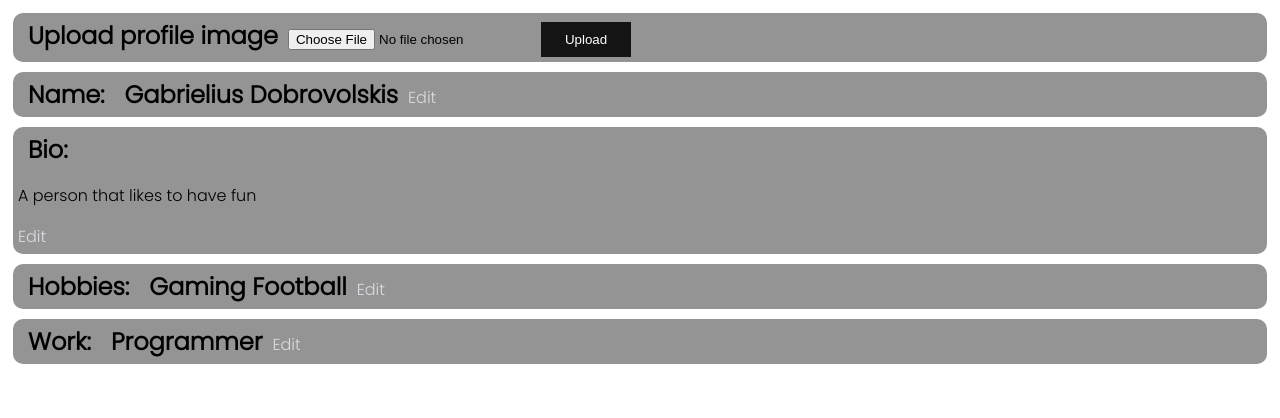
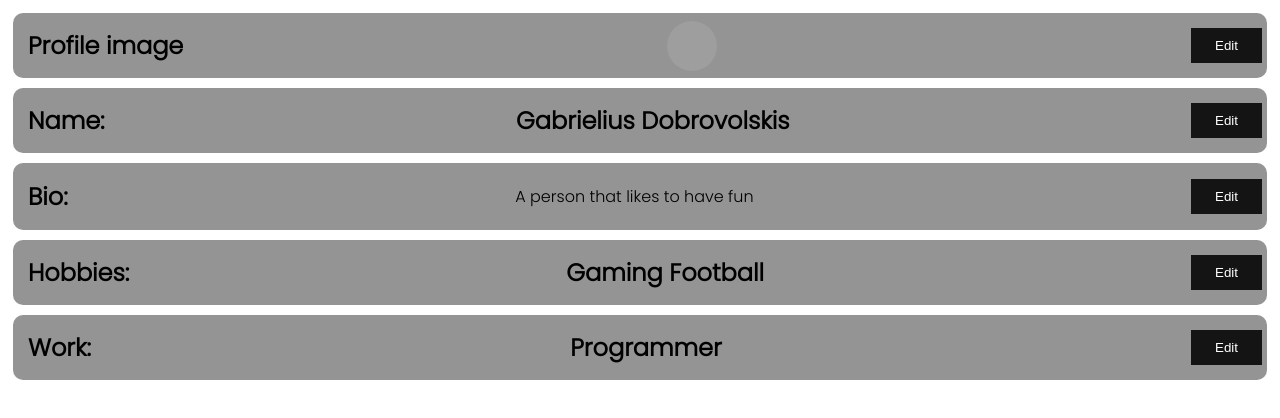
Before and after one commit to GabrieliusD/react-chat-app-client, a React (Create React App) app: page /upload in a window 1280 px wide. Shown: the top 418 px of the page. Built offline with nearby package versions, Linux system fonts and the light colour scheme; sample sign-in values are in the browser's storage.

Commit message:
update full name modal

```diff
--- a/src/components/menu/menu.css
+++ b/src/components/menu/menu.css
@@ -131,11 +131,13 @@ a {
 }
 
 .setting-wrapper{
-    flex-direction:row;
+    display: flex;
     background-color: rgb(78, 78, 78, 0.6);
     border-radius: 10px;
     padding: 5px;
     margin: 5px;
+    justify-content:space-between;
+    align-items: center;
 }
 
 h1{
@@ -143,5 +145,15 @@ h1{
 }
 h2{
     margin: 10px;
-    display: inline;
 }
+
+.settings-profile-img {
+    width: 50px;
+    height: 50px;
+    border-radius: 50%;
+}
+
+.bio-text{
+    width: 80%;
+    min-height: 200px;
+}
--- a/src/components/menu/menu.jsx
+++ b/src/components/menu/menu.jsx
@@ -8,7 +8,29 @@ import { default as Modal } from "../modal/Modal";
 export default function Menu() {
   const { dispatch } = useContext(AuthContext);
   const [file, setFile] = useState(null);
-  const [showModal, setShowModal] = useState(false);
+
+  //state for opening and closing models
+  const [showImageModal, setShowImageModal] = useState(false);
+  const [showNameModal, setShowNameModal] = useState(false);
+  const [showBioModal, setShowBioModal] = useState(false);
+  const [showHobbiesModal, setShowHobbiesModal] = useState(false);
+  const [showWorkModal, setShowWorkModal] = useState(false);
+
+  //state for updating users first name and last name
+  const [firstName, setFirstName] = useState("");
+  const [lastName, setLastName] = useState("");
+
+  //state for bio
+  const [bio, setBio] = useState("");
+
+  const { user } = useContext(AuthContext);
+  const [image, setImage] = useState(null);
+  const onImageChanged = (e) => {
+    setFile(e.target.files[0]);
+
+    const fileURL = URL.createObjectURL(e.target.files[0]);
+    setImage(fileURL);
+  };
   const uploadFile = async () => {
     let data = new FormData();
     data.append("file", file);
@@ -18,44 +40,153 @@ export default function Menu() {
       mode: "cors",
       method: "POST",
       body: data,
-    }).then((data) =>
+    }).then((data) => {
+      console.log(data.status);
       data.json().then((jsondata) => {
         console.log(jsondata.image);
         dispatch({ type: "UPLOAD_IMAGE", payload: jsondata.image });
-      })
-    );
+      });
+    });
   };
+  const changeUsername = async () => {
+    if (lastName.length === 0 && firstName === 0) return;
+    const data = { firstName, lastName };
+    fetch(`http://localhost:8080/users/profile/name`, {
+      credentials: "include",
+      headers: {
+        "Content-Type": "application/json",
+      },
+      mode: "cors",
+      method: "POST",
+      body: JSON.stringify(data),
+    }).then((data) => {
+      console.log(data.body);
+
+      data.json().then((jsondata) => {
+        console.log(jsondata);
+        //dispatch({ type: "UPLOAD_IMAGE", payload: jsondata.image });
+      });
+    });
+  };
+
+  const updateBio = async () => {
+    if (bio.length === 0) return;
+    const data = { firstName, lastName };
+    fetch(`http://localhost:8080/users/profile/bio`, {
+      credentials: "include",
+      headers: {
+        "Content-Type": "application/json",
+      },
+      mode: "cors",
+      method: "POST",
+      body: JSON.stringify(data),
+    }).then((data) => {
+      console.log(data.body);
+
+      data.json().then((jsondata) => {
+        console.log(jsondata);
+        //dispatch({ type: "UPLOAD_IMAGE", payload: jsondata.image });
+      });
+    });
+  };
+
   return (
     <div className="setting-container">
       <div className="setting-wrapper">
-        <h2>Upload profile image</h2>
-        <input type="file" onChange={(e) => setFile(e.target.files[0])}></input>
-        <button onClick={() => setShowModal((prev) => !prev)}>Upload</button>
-        {showModal ? (
-          <Modal zIndex={20} showModal={showModal} setShowModal={setShowModal}>
-            hello
+        <h2>Profile image</h2>
+        <img
+          className="settings-profile-img"
+          src={`http://localhost:8080/images/${user.profileImage}`}
+        ></img>
+
+        {showImageModal ? (
+          <Modal
+            zIndex={20}
+            showModal={showImageModal}
+            setShowModal={setShowImageModal}
+          >
+            <img className="settings-profile-img" src={image}></img>
+            <input type="file" onChange={(e) => onImageChanged(e)}></input>
+            <button onClick={uploadFile}>Upload</button>
           </Modal>
         ) : null}
+        <button onClick={() => setShowImageModal((prev) => !prev)}>Edit</button>
       </div>
       <div className="setting-wrapper">
         <h2>Name:</h2>
         <h2>Gabrielius Dobrovolskis</h2>
-        <a>Edit</a>
+        {showNameModal ? (
+          <Modal
+            zIndex={20}
+            showModal={showNameModal}
+            setShowModal={setShowNameModal}
+          >
+            <p>Edit your name here</p>
+            <input
+              type="text"
+              onChange={(e) => setFirstName(e.target.value)}
+            ></input>
+            <input
+              type="text"
+              onChange={(e) => setLastName(e.target.value)}
+            ></input>
+            <button onClick={changeUsername}>Submit</button>
+          </Modal>
+        ) : null}
+        <button onClick={() => setShowNameModal((prev) => !prev)}>Edit</button>
       </div>
       <div className="setting-wrapper">
         <h2>Bio:</h2>
         <p>A person that likes to have fun</p>
-        <a>Edit</a>
+        {showBioModal ? (
+          <Modal
+            zIndex={20}
+            showModal={showBioModal}
+            setShowModal={setShowBioModal}
+          >
+            <lable>Edit your bio. Write something about yourself</lable>
+            <textarea
+              className="bio-text"
+              onChange={(e) => setBio(e.target.value)}
+            ></textarea>
+            <button onClick={updateBio}>Submit</button>
+          </Modal>
+        ) : null}
+        <button onClick={() => setShowBioModal((prev) => !prev)}>Edit</button>
       </div>
       <div className="setting-wrapper">
         <h2>Hobbies:</h2>
         <h2>Gaming Football</h2>
-        <a>Edit</a>
+        {showHobbiesModal ? (
+          <Modal
+            zIndex={20}
+            showModal={showHobbiesModal}
+            setShowModal={setShowHobbiesModal}
+          >
+            <lable>Edit your bio. Write something about yourself</lable>
+            <textarea className="bio-text"></textarea>
+            <button>Submit</button>
+          </Modal>
+        ) : null}
+        <button onClick={() => setShowHobbiesModal((prev) => !prev)}>
+          Edit
+        </button>
       </div>
       <div className="setting-wrapper">
         <h2>Work:</h2>
         <h2>Programmer</h2>
-        <a>Edit</a>
+        {showWorkModal ? (
+          <Modal
+            zIndex={20}
+            showModal={showWorkModal}
+            setShowModal={setShowWorkModal}
+          >
+            <lable>Edit your bio. Write something about yourself</lable>
+            <textarea className="bio-text"></textarea>
+            <button>Submit</button>
+          </Modal>
+        ) : null}
+        <button onClick={() => setShowWorkModal((prev) => !prev)}>Edit</button>
       </div>
     </div>
   );
```
